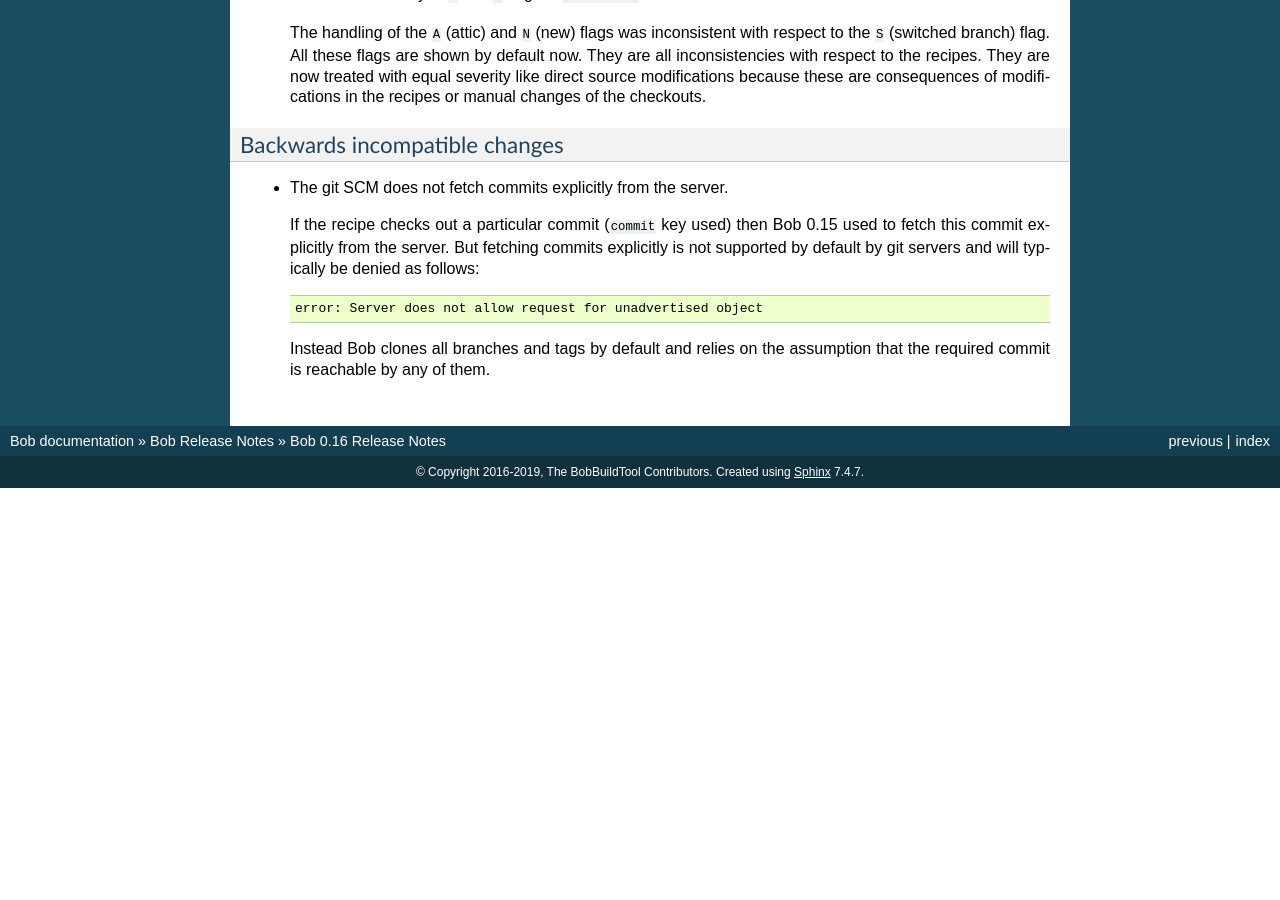
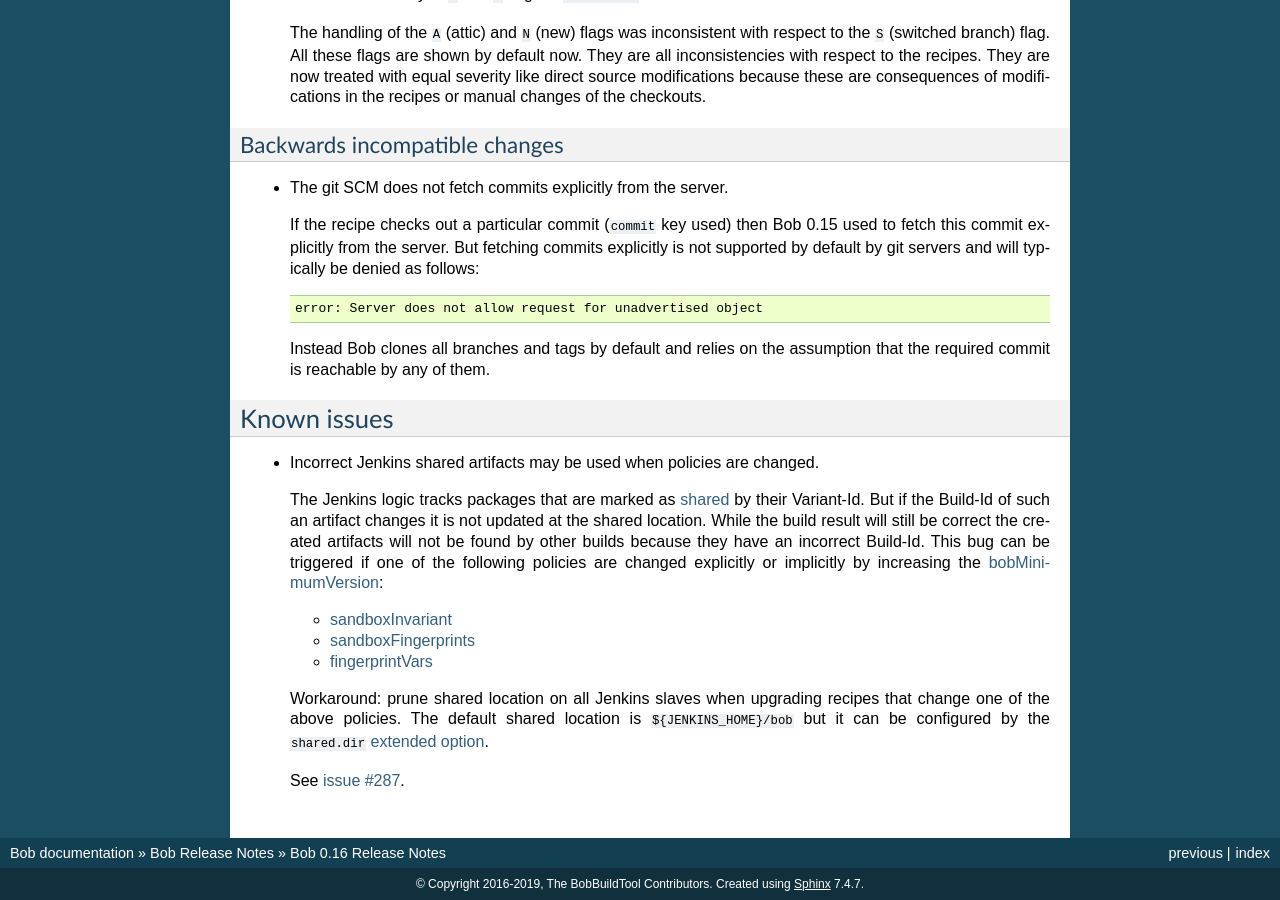
Before and after one commit to BobBuildTool/bob, a Sphinx documentation site: the page built from doc/releases/0.16.rst, in a window 1280 px wide and 900 px high, scrolled down 3279 px. Built offline with Sphinx 7.4.7, drawn with Linux system fonts in a browser that asks for light colours; formulas are drawn with MathJax 3; the version number could not be read and is left out; before the commit the page ends 3767 px from its top, so only the background shows below that.

Commit message:
doc: add known issue #287 to release notes

```diff
--- a/doc/releases/0.16.rst
+++ b/doc/releases/0.16.rst
@@ -219,3 +219,27 @@ Backwards incompatible changes
 
   Instead Bob clones all branches and tags by default and relies on the
   assumption that the required commit is reachable by any of them.
+
+Known issues
+------------
+
+* Incorrect Jenkins shared artifacts may be used when policies are changed.
+
+  The Jenkins logic tracks packages that are marked as
+  :ref:`configuration-recipes-shared` by their Variant-Id. But if the Build-Id
+  of such an artifact changes it is not updated at the shared location. While
+  the build result will still be correct the created artifacts will not be
+  found by other builds because they have an incorrect Build-Id. This bug can
+  be triggered if one of the following policies are changed explicitly or
+  implicitly by increasing the :ref:`configuration-bobMinimumVersion`:
+
+  * :ref:`policies-sandboxInvariant`
+  * :ref:`policies-sandboxFingerprints`
+  * :ref:`policies-fingerprintVars`
+
+  Workaround: prune shared location on all Jenkins slaves when upgrading
+  recipes that change one of the above policies. The default shared location is
+  ``${JENKINS_HOME}/bob`` but it can be configured by the ``shared.dir``
+  :ref:`extended option <bob-jenkins-extended-options>`.
+
+  See `issue #287 <https://github.com/BobBuildTool/bob/issues/287>`_.
```
